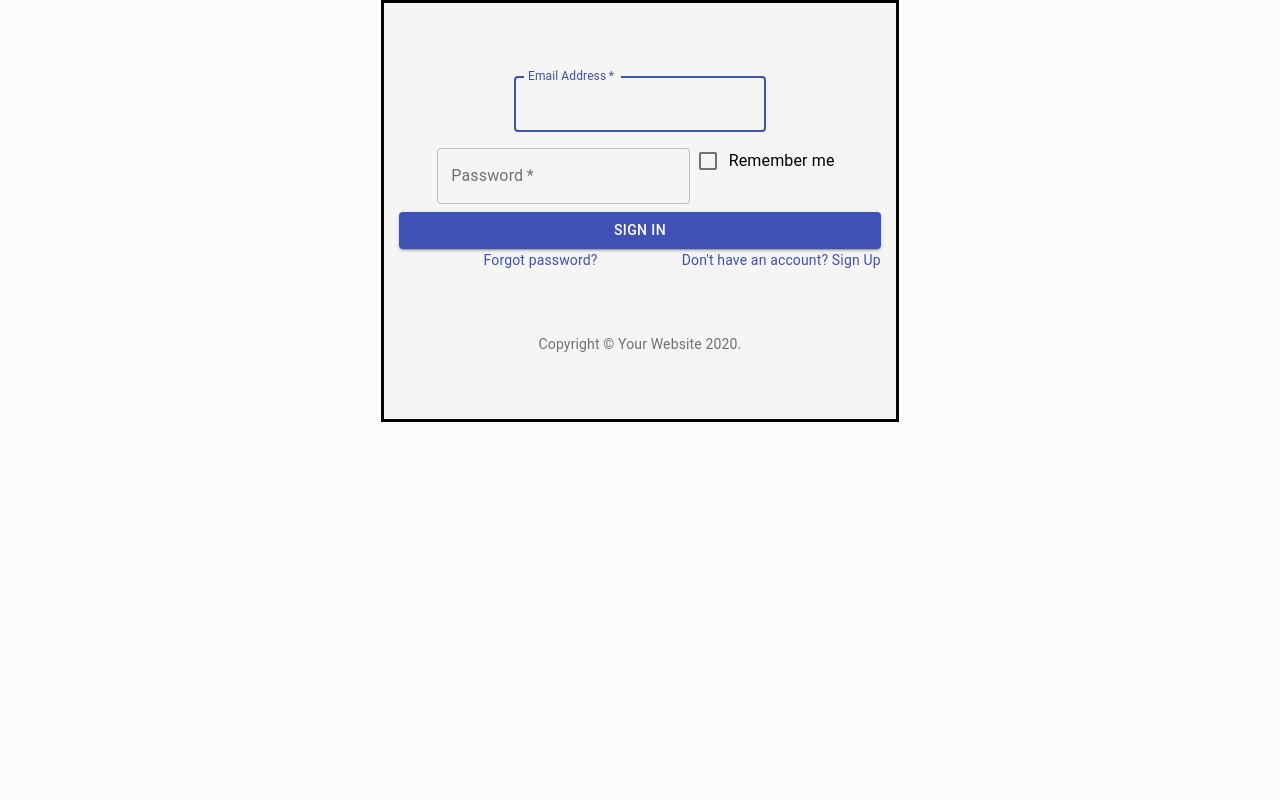
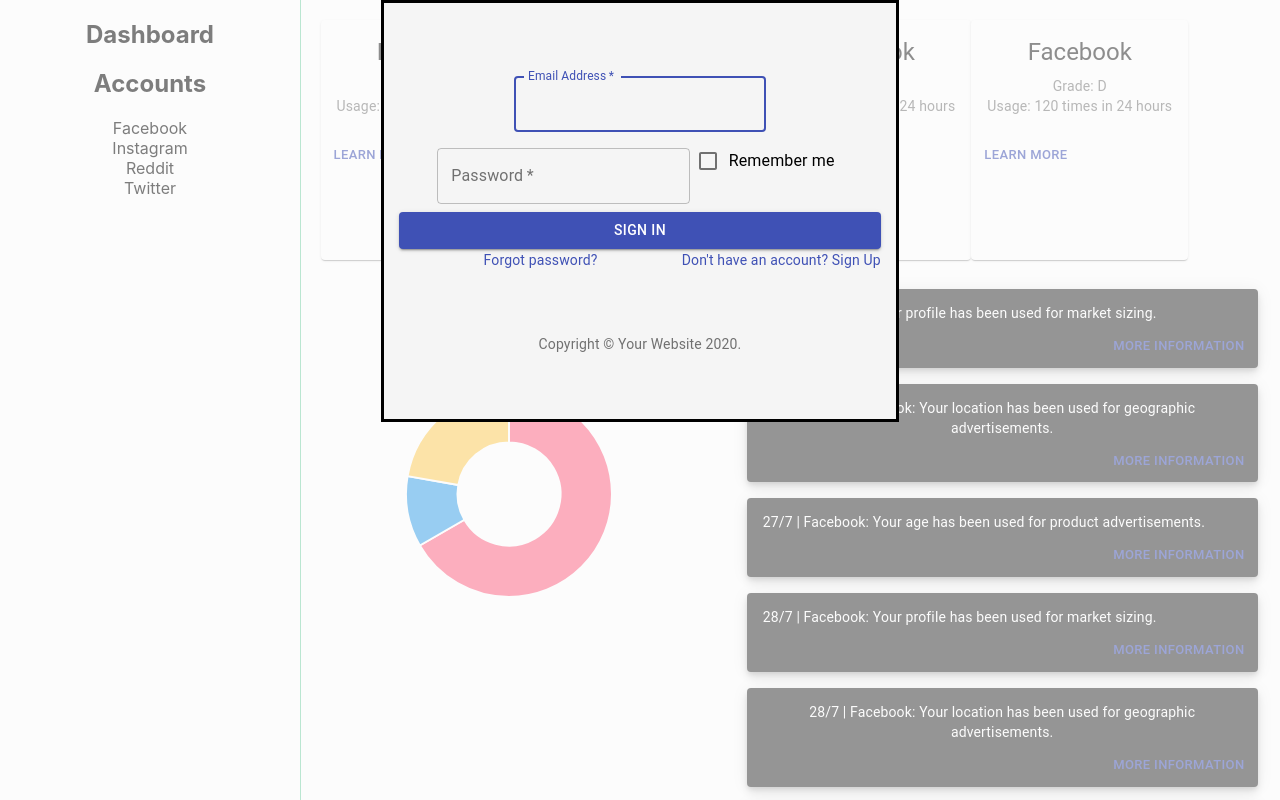
Before and after one commit to Boqian-Ma/sync-hack-2020-macrohard, a React (Create React App) app: page / in a window 1280 px wide. Built offline with nearby package versions, Linux system fonts and the light colour scheme.

Commit message:
Fixed styling

```diff
--- a/src/App.js
+++ b/src/App.js
@@ -10,7 +10,7 @@
   }
   return (
     <div className="App">
-      {login && <Content></Content>}
+      <Content></Content>
       { !login &&
       <div className="overlay">
           <Login sign={toggleOverlay} ></Login>
--- a/src/components/PieGraph.js
+++ b/src/components/PieGraph.js
@@ -24,14 +24,14 @@
     };
 
     const options = {
-        width: '500px',
-        height: '50px',
+        width: '50%',
+        height: '40%',
         responsive: true,
         maintainAspectRatio: false,
     }
 
     return (
-        <div style={{ width: '90%', height: '100%' }}>
+        <div style={{ width: '60%', height: '100%' }}>
             <h2>Doughnut Example</h2>
             <Doughnut data={data} options={options}/>
         </div>
```
Also changed, not shown: 1 other file (tests, documents, lock files or other folders).
